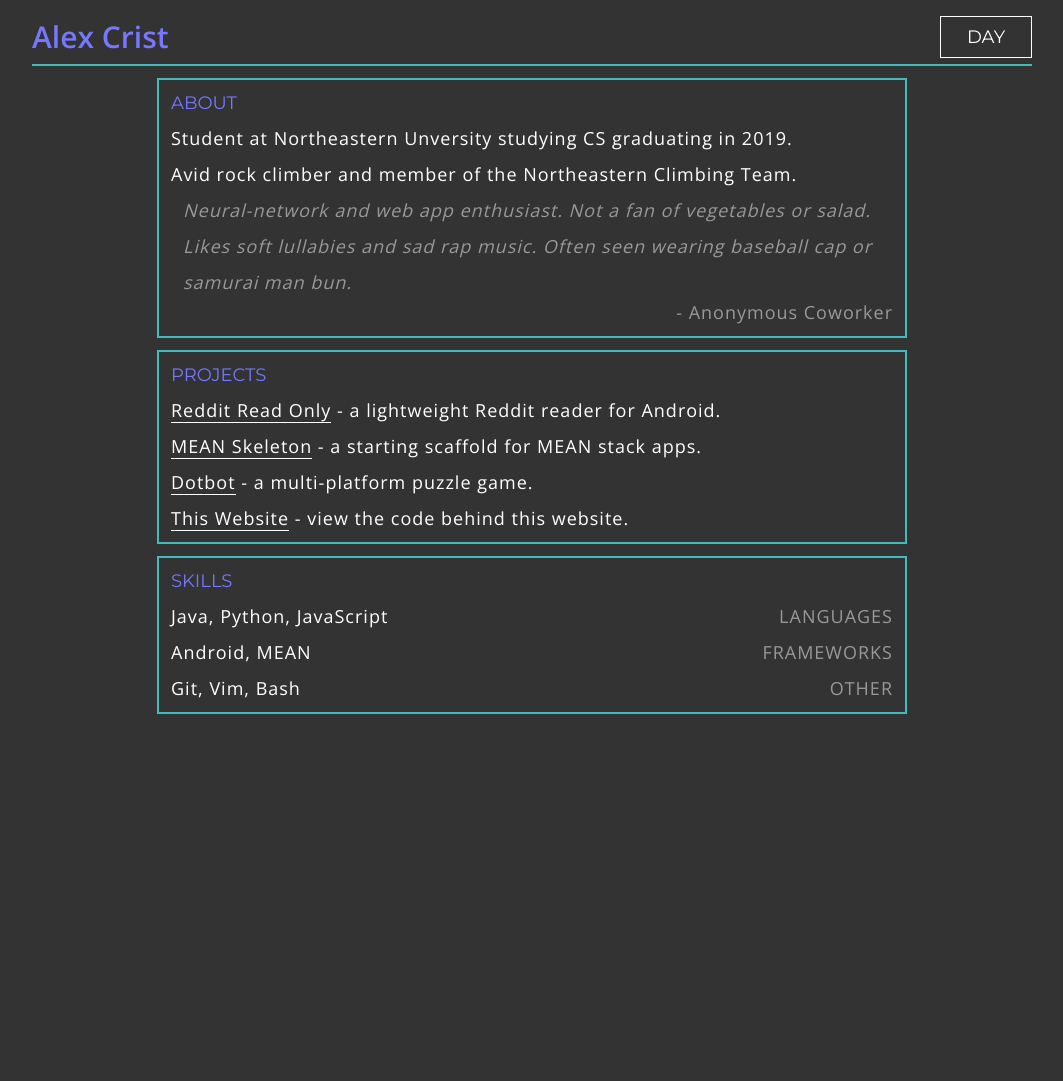
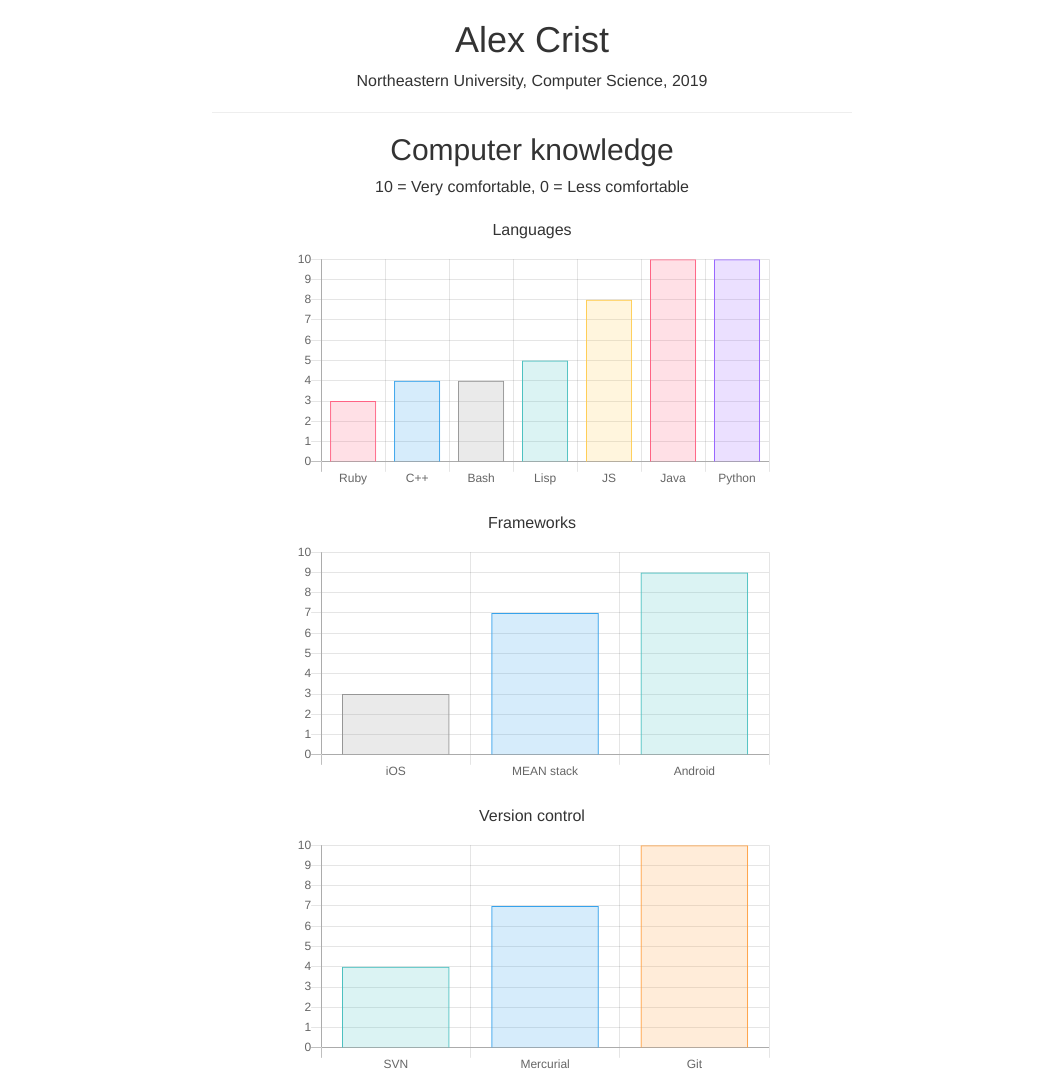
Before and after one commit to alexcrist/alexcrist.github.io, a plain HTML site: page index.html in a window 1280 px wide. Shown: the top 1081 px of the page, without its empty margins (108-1171 px from the left). Before the commit the page ends 800 px from the top, so only its background shows below. Drawn offline with nearby package versions, Linux system fonts and the light colour scheme.

Commit message:
Add basic skeleton for version 2

```diff
--- a/index.html
+++ b/index.html
@@ -5,44 +5,46 @@
     <meta name="viewport" content="width=device-width">
     <title>Alex Crist</title>
     <link rel="icon" href="images/favicon.ico" type="image/x-icon">
-    <link rel="stylesheet" type="text/css" href="styles/index.css">
-    <link href='https://fonts.googleapis.com/css?family=Open+Sans:400,600' rel='stylesheet' type='text/css'>
-    <link href='https://fonts.googleapis.com/css?family=Montserrat' rel='stylesheet' type='text/css'>
+    <link rel="stylesheet"
+          href="https://maxcdn.bootstrapcdn.com/bootstrap/3.3.7/css/bootstrap.min.css"
+          integrity="sha384-BVYiiSIFeK1dGmJRAkycuHAHRg32OmUcww7on3RYdg4Va+PmSTsz/K68vbdEjh4u"
+          crossorigin="anonymous">
+    <link rel="stylesheet" href="styles/index.css">
 </head>
 <body>
 
-<div class="header">
-    <div class="name">Alex Crist</div>
-    <div class="light-button no-highlight" id="light-button">NIGHT</div>
+<h1 class="title">Alex Crist</h1>
+<p class="desc">Northeastern University, Computer Science, 2019</p>
+
+<hr class="break">
+
+<h2 class="sub-title">Computer knowledge</h2>
+<p class="desc">10 = Very comfortable, 0 = Less comfortable</p>
+
+<div class="graph-container">
+    <p class="desc">Languages</p>
+    <canvas id="languages" width="600" height="300"></canvas>
+</div>
+<div class="graph-container">
+    <p class="desc">Frameworks</p>
+    <canvas id="frameworks" width="600" height="300"></canvas>
+</div>
+<div class="graph-container">
+    <p class="desc">Version control</p>
+    <canvas id="version" width="600" height="300"></canvas>
+</div>
+<div class="graph-container">
+    <p class="desc">Editors</p>
+    <canvas id="editors" width="600" height="300"></canvas>
 </div>
 
-<div class="content-container">
-    <div class="content">
-        <div class="content-header">ABOUT</div>
-        <div class="content-description">Student at Northeastern Unversity studying CS graduating in 2019.</div>
-        <div class="content-description">Avid rock climber and member of the Northeastern Climbing Team.</div>
-        <div class="quote">Neural-network and web app enthusiast. Not a fan of vegetables or salad. Likes soft lullabies and sad rap music. Often seen wearing baseball cap or samurai man bun.</div>
-        <div class="author">- Anonymous Coworker</div>
-    </div>
+<h2 class="sub-title">Projects</h2>
+<div>neural-network</div>
+<div>compact-adventure</div>
+<div>reddit-read-only</div>
+<div>this-website</div>
 
-    <div class="content">
-        <div class="content-header">PROJECTS</div>
-        <div class="content-description"><a href="https://github.com/alexcrist/RedditReadOnly">Reddit Read Only</a> - a lightweight Reddit reader for Android.</div>
-        <div class="content-description"><a href="https://github.com/alexcrist/mean-skeleton">MEAN Skeleton</a> - a starting scaffold for MEAN stack apps.</div>
-        <div class="content-description"><a href="https://github.com/alexcrist/dotbot">Dotbot</a> - a multi-platform puzzle game.</div>
-        <div class="content-description"><a href="https://github.com/alexcrist/alexcrist.github.io">This Website</a> - view the code behind this website.</div>
-    </div>
-
-    <div class="content">
-        <div class="content-header">SKILLS</div>
-        <div class="content-description"><span class="category">LANGUAGES</span>Java, Python, JavaScript</div>
-        <div class="content-description"><span class="category">FRAMEWORKS</span>Android, MEAN</div>
-        <div class="content-description"><span class="category">OTHER</span>Git, Vim, Bash</div>
-    </div>
-</div>
-
-<script src="./lib/jquery.min.js"></script>
-<script src="./lib/jquery.color.js"></script>
-<script src="./js/index.js"></script>
+<script src="https://cdnjs.cloudflare.com/ajax/libs/Chart.js/2.3.0/Chart.js"></script>
+<script src="js/index.js"></script>
 </body>
 </html>
--- a/js/index.js
+++ b/js/index.js
@@ -1,45 +1,107 @@
-'use strict';
-
-var FADE_TIME = 1500; // milliseconds
-var BUTTON_TEXT = ['NIGHT', 'DAY'];
-var COLORS = {
-    text: ['black', 'white'],
-    body: ['white', '#333']
+// Base config for charts
+var baseChartConfig = {
+    type: 'bar',
+    data: {
+        datasets: [{
+            backgroundColor: [
+                'rgba(150, 150, 150, 0.2)',
+                'rgba(255, 99, 132, 0.2)',
+                'rgba(54, 162, 235, 0.2)',
+                'rgba(255, 206, 86, 0.2)',
+                'rgba(75, 192, 192, 0.2)',
+                'rgba(153, 102, 255, 0.2)',
+                'rgba(255, 159, 64, 0.2)'
+            ],
+            borderColor: [
+                'rgba(150, 150, 150, 1)',
+                'rgba(255, 99, 132, 1)',
+                'rgba(54, 162, 235, 1)',
+                'rgba(255, 206, 86, 1)',
+                'rgba(75, 192, 192, 1)',
+                'rgba(153, 102, 255, 1)',
+                'rgba(255, 159, 64, 1)'
+            ],
+            borderWidth: 1
+        }]
+    },
+    options: {
+        legend: {
+            display: false,
+        },
+        scales: {
+            yAxes: [{
+                ticks: {
+                    beginAtZero:true,
+                    max: 10
+                }
+            }]
+        }
+    }
 };
 
-var index = 0;
+// Colors
+var gray = { fill: 'rgba(150, 150, 150, 0.2)', border: 'rgba(150, 150, 150, 1)' };
+var red = { fill: 'rgba(255, 99, 132, 0.2)', border: 'rgba(255, 99, 132, 1)' };
+var blue = { fill: 'rgba(54, 162, 235, 0.2)', border: 'rgba(54, 162, 235, 1)' };
+var yellow = { fill: 'rgba(255, 206, 86, 0.2)', border: 'rgba(255, 206, 86, 1)' };
+var green = { fill: 'rgba(75, 192, 192, 0.2)', border: 'rgba(75, 192, 192, 1)' };
+var purple = { fill: 'rgba(153, 102, 255, 0.2)', border: 'rgba(153, 102, 255, 1)' };
+var orange = { fill: 'rgba(255, 159, 64, 0.2)', border: 'rgba(255, 159, 64, 1)' };
 
-// Toggle light mode on load as a demo
-toggleLightMode();
-
-// Toggle light mode when Night/Day button pressed
-$('#light-button').click(toggleLightMode);
-
-// Toggle light mode
-function toggleLightMode() {
-
-    // Increment color index
-    index = (index + 1) % 2;
-
-    // Toggle text color
-    changeColor('a, .light-button, .content-description', {
-        color: COLORS.text[index],
-        borderColor: COLORS.text[index]
+// Returns a dataset skeleton from a list of color objects
+function datasetFromColors(colors) {
+    var dataset = { backgroundColor: [], borderColor: [], borderWidth: 1 };
+    colors.forEach(function(color) {
+        dataset.backgroundColor.push(color.fill);
+        dataset.borderColor.push(color.border);
     });
-
-    // Toggle body color
-    changeColor('body', {
-        backgroundColor: COLORS.body[index]
-    });
-
-    // Toggle text on Night/Day button
-    $('.light-button').text(BUTTON_TEXT[index]);
+    return dataset;
 }
 
-// Change colors of given elements
-function changeColor(elements, options) {
-    $(elements).animate(options, {
-        duration: FADE_TIME,
-        queue: false
-    });
+// Creates a deep copy of a JSON object
+function deepCopy(json) {
+    return JSON.parse(JSON.stringify(json));
 }
+
+// Returns a new chart from the given options
+function makeChart(options) {
+    var element = document.getElementById(options.elementId);
+    var config = deepCopy(baseChartConfig);
+    var dataset = datasetFromColors(options.colors);
+    dataset.data = options.values;
+    config.data.datasets = [dataset];
+    config.data.labels = options.labels;
+    return new Chart(element, config);
+}
+
+// Languages
+makeChart({
+    elementId: "languages",
+    labels: ["Ruby", "C++", "Bash", "Lisp", "JS", "Java", "Python"],
+    colors: [red, blue, gray, green, yellow, red, purple],
+    values: [3, 4, 4, 5, 8, 10, 10]
+});
+
+// Frameworks
+makeChart({
+    elementId: "frameworks",
+    labels: ["iOS", "MEAN stack", "Android"],
+    colors: [gray, blue, green],
+    values: [3, 7, 9]
+});
+
+// Version control
+makeChart({
+    elementId: "version",
+    labels: ["SVN", "Mercurial", "Git"],
+    colors: [green, blue, orange],
+    values: [4, 7, 10]
+});
+
+// Editors
+makeChart({
+    elementId: "editors",
+    labels: ["Eclipse", "Vim", "Sublime", "IntelliJ"],
+    colors: [purple, green, orange, blue],
+    values: [4, 5, 10, 10]
+});
--- a/styles/index.css
+++ b/styles/index.css
@@ -1,95 +1,31 @@
-body {
-    max-width: 1000px;
-    padding: 1em;
-    margin: auto;
+.title {
+    text-align: center;
 }
 
-a {
-    color: black;
-    text-decoration: none;
-    border-bottom: 1px solid black;
+.desc {
+    text-align: center;
+    font-size: 12pt;
 }
 
-.header {
-    padding: 0 0 6px 0;
-    border-bottom: 2px solid #4BB;
-    display: flex;
-    justify-content: space-between;
+.break {
+    width: 50%;
 }
 
-.name {
-    color: #77F;
-    font-family: 'Open Sans', sans-serif;
-    font-weight: 600;
-    font-size: 30px;
+.sub-title {
+    text-align: center;
 }
 
-.light-button {
-    font-family: 'Montserrat', sans-serif;
-    font-size: 18px;
-    border: 1px solid black;
-    padding: 9px 0;
-    text-align: center;
-    width: 90px;
+.graph-container {
+    width: 500px;
+    margin: auto;
+    padding: 10px;
 }
 
-.light-button:hover {
-    cursor: pointer;
+.left {
+    display: inline;
 }
 
-.content-container {
-    max-width: 75%;
-    margin: 12px auto 0 auto;
-}
-
-.content {
-    border: 2px solid #4BB;
-    margin-bottom: 12px;
-}
-
-.content-header {
-    color: #77F;
-    font-family: 'Montserrat', sans-serif;
-    font-size: 18px;
-    margin: 12px 0 12px 12px;
-}
-
-.content-description {
-    font-family: 'Open Sans', sans-serif;
-    font-weight: 400;
-    font-size: 18px;
-    letter-spacing: 1px;
-    margin: 0 12px 12px 12px;
-}
-
-.quote {
-    color: #999;
-    font-family: 'Open Sans', sans-serif;
-    font-weight: 400;
-    font-size: 18px;
-    font-style: italic;
-    letter-spacing: 1px;
-    line-height: 36px;
-    margin: -6px 24px 0 24px;
-}
-
-.author {
-    color: #999;
-    font-family: 'Open Sans', sans-serif;
-    font-weight: 400;
-    font-size: 18px;
-    letter-spacing: 1px;
-    text-align: right;
-    margin: 0px 12px 12px 12px;
-}
-
-.category {
-    color: #999;
+.right {
+    display: inline;
     float: right;
 }
-
-.no-highlight {
-    -webkit-user-select: none;
-    -moz-user-select: none;
-    -ms-user-select: none;
-}
```
